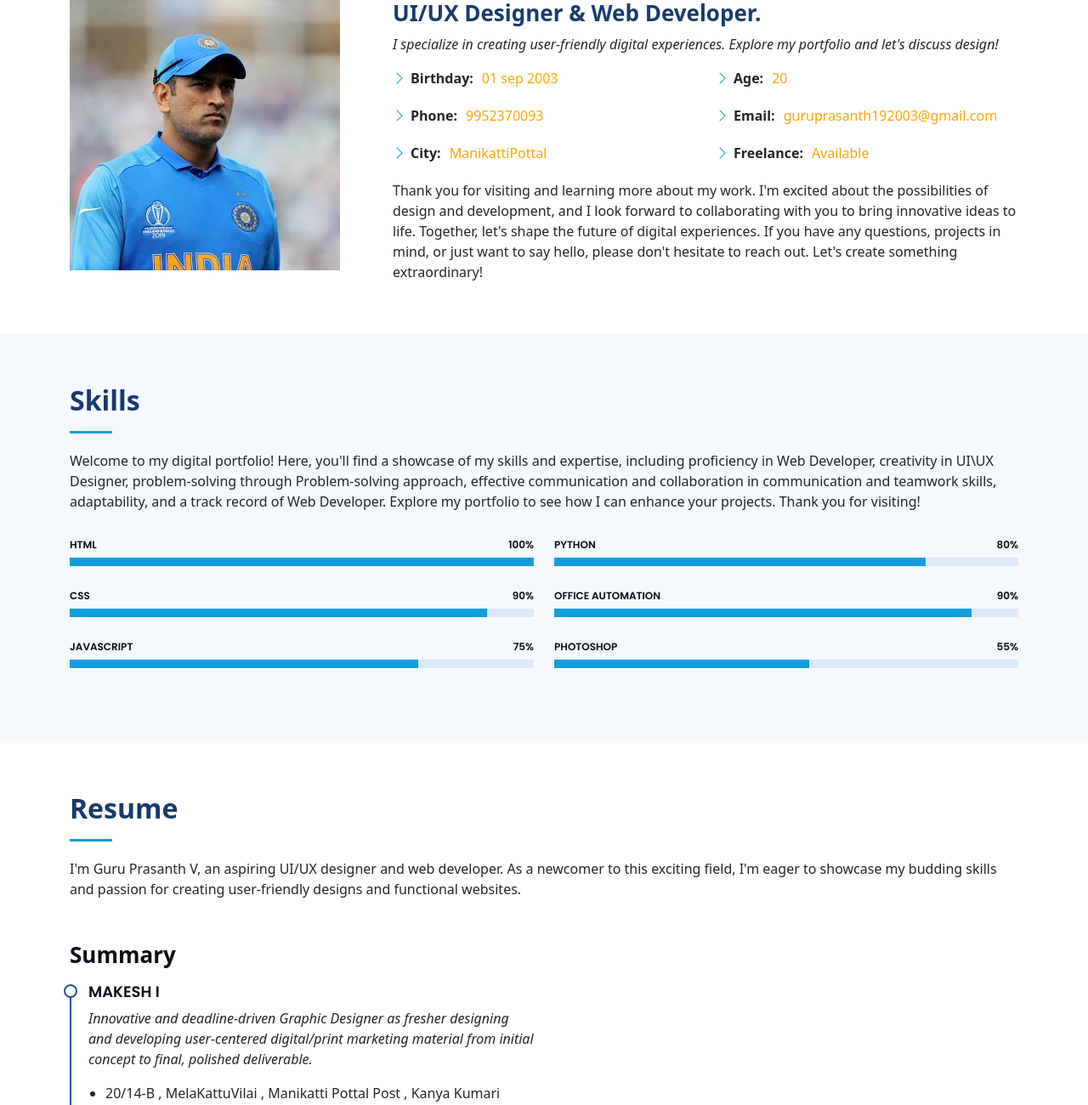
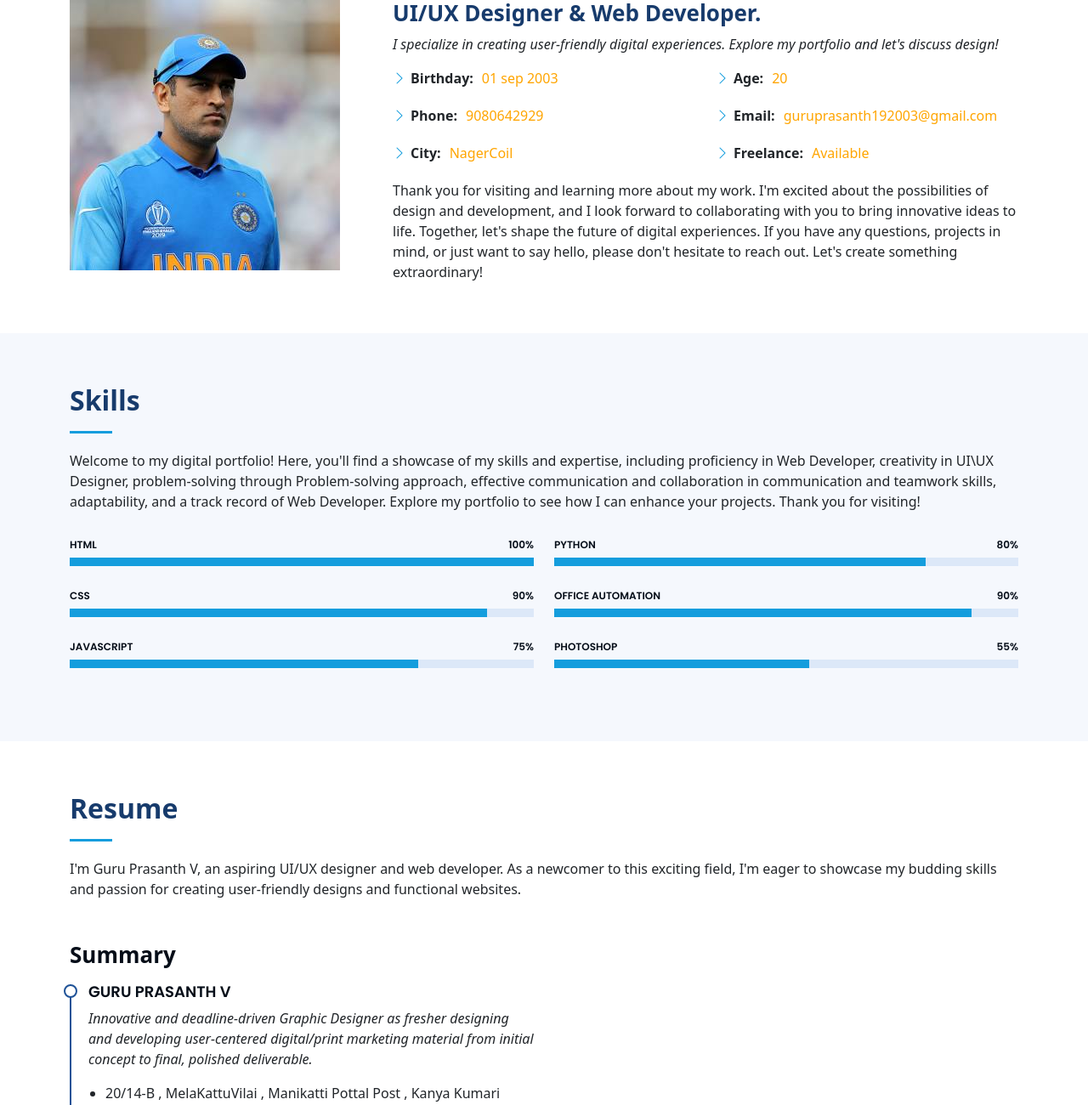
Before and after one commit to GuruPrasanth2003/Digital-portfolio, a plain HTML site: page index.html in a window 1280 px wide. Shown: the part 840-2140 px from the top of the page at 85% size. Drawn offline with Linux system fonts and the light colour scheme.

Commit message:
Update index.html

```diff
--- a/index.html
+++ b/index.html
@@ -84,8 +84,8 @@
               <div class="col-lg-6">
                 <ul>
                   <li><i class="bi bi-chevron-right"></i> <strong>Birthday:</strong> <span>01 sep 2003</span></li>
-                  <li><i class="bi bi-chevron-right"></i> <strong>Phone:</strong> <span>9952370093</span></li>
-                  <li><i class="bi bi-chevron-right"></i> <strong>City:</strong> <span>ManikattiPottal</span></li>
+                  <li><i class="bi bi-chevron-right"></i> <strong>Phone:</strong> <span>9080642929</span></li>
+                  <li><i class="bi bi-chevron-right"></i> <strong>City:</strong> <span>NagerCoil</span></li>
                 </ul>
               </div>
               <div class="col-lg-6">
@@ -183,7 +183,7 @@
           <div class="col-lg-6" data-aos="fade-up">
             <h3 class="resume-title">Summary</h3>
             <div class="resume-item pb-0">
-              <h4>Makesh I</h4>
+              <h4>Guru Prasanth V</h4>
               <p><em>Innovative and deadline-driven Graphic Designer as fresher
                 designing and developing user-centered
                 digital/print marketing material from initial concept to
```
